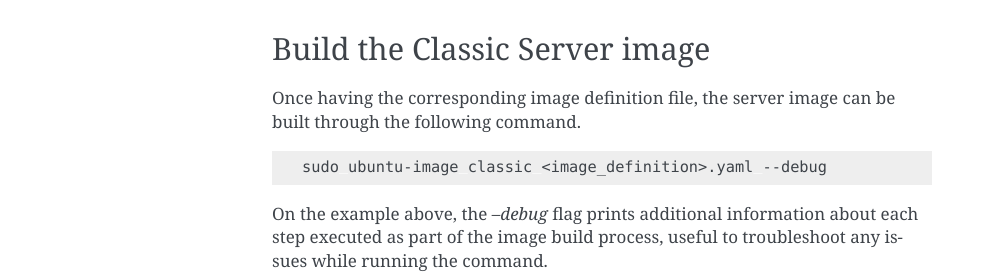
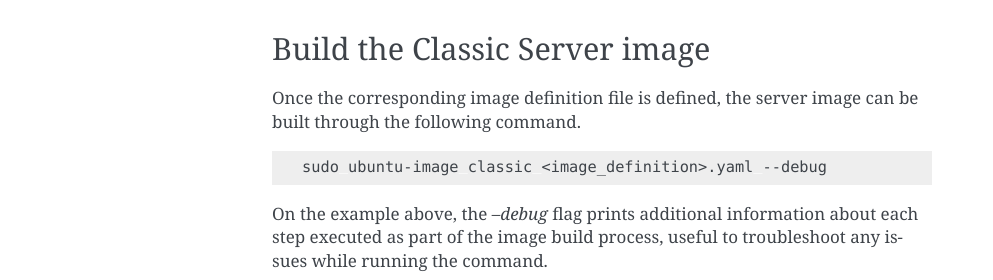
Before and after one commit to canonical/ubuntu-for-jetson, a Sphinx documentation site: the page built from docs/how-to/build-image.rst, in a window 1280 px wide. Shown: the part 1218-1498 px from the top of the page, without its empty margins (148-1141 px from the left). Built offline with Sphinx 7.4.7, drawn with Linux system fonts in a browser that asks for light colours.

Commit message:
Fix: Update description to build an image
Co-authored-by: Remy MARTIN <remy.martin@canonical.com>

```diff
--- a/docs/how-to/build-image.rst
+++ b/docs/how-to/build-image.rst
@@ -55,7 +55,7 @@
 Build the Classic Server image
 ------------------------------
 
-Once having the corresponding image definition file, the server image can be built through the following command.
+Once the corresponding image definition file is defined, the server image can be built through the following command.
 
 .. code-block:: bash
 
```
